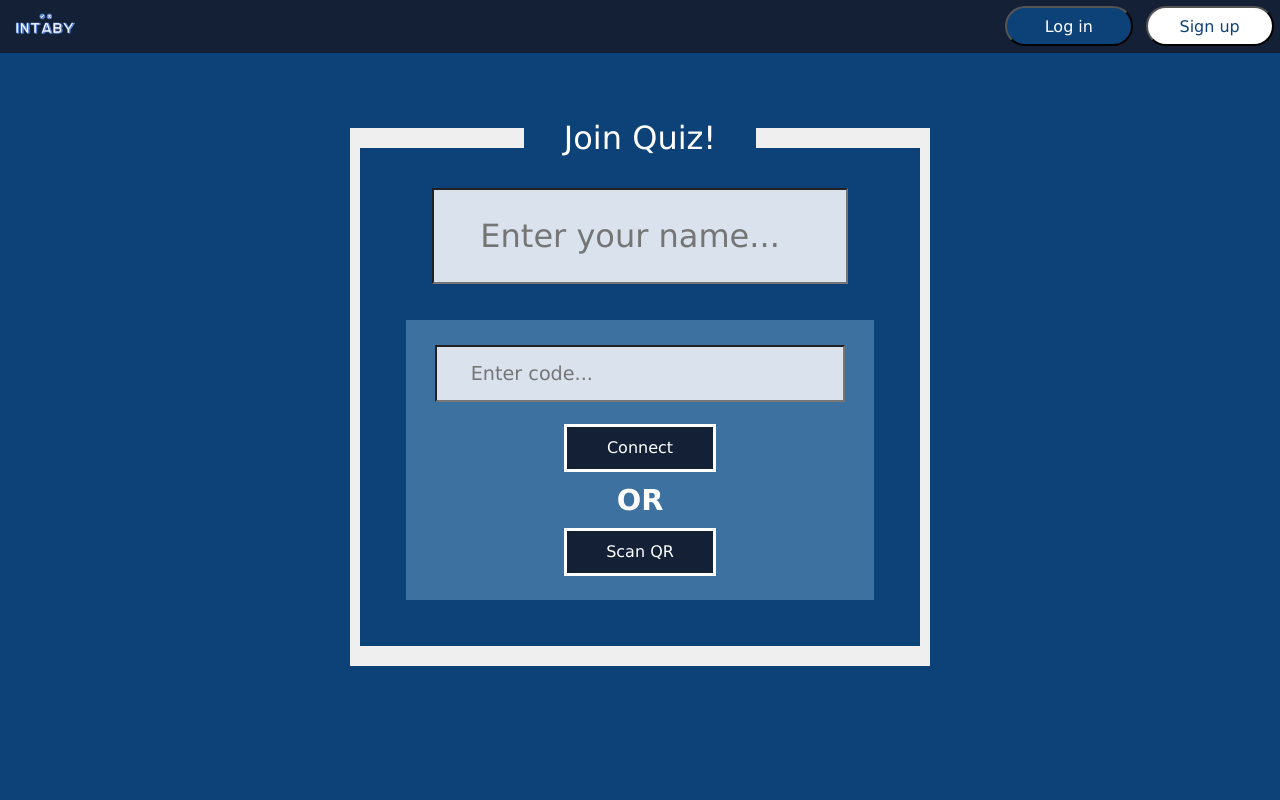
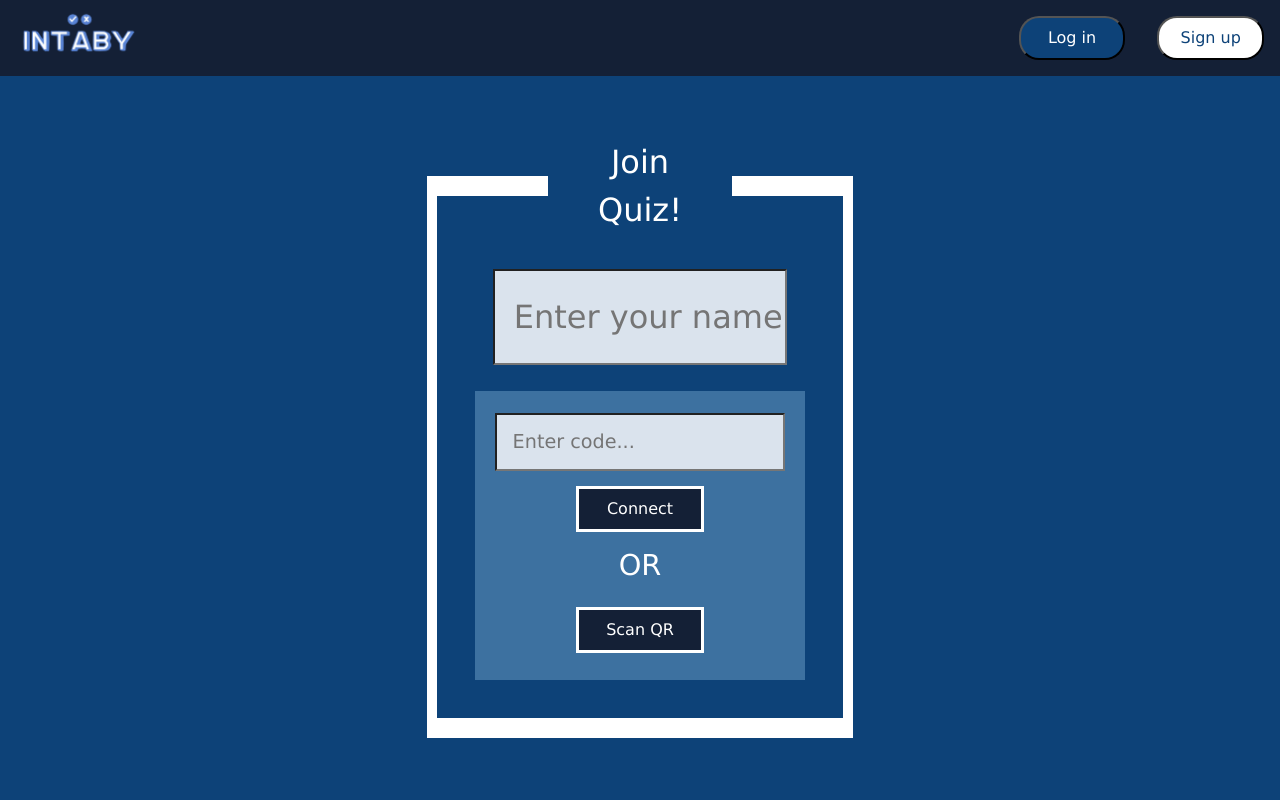
Before and after one commit to InnoSWP/Intaby, a Django app: template web-app/static/templates/main_page.html in a window 1280 px wide. Run offline with Django 4.2, Linux system fonts and the light colour scheme; the template is opened without the code that fills it, so the values that code supplies are empty.

Commit message:
Bootstrap adaptive template for main page

```diff
--- a/web-app/static/styles/style.css
+++ b/web-app/static/styles/style.css
@@ -54,12 +54,12 @@ body {
     height: 90%;
 }
 
-/* On screens that are 992px or less, set the background color to blue */
 
 @media (min-width: 768px) {
     .Question_wrapper {
         font-size: large;
     }
+
     .Answer_button {
         font-size: medium;
     }
@@ -77,11 +77,6 @@ body {
 }
 
 
-@media (min-width: 992px) {}
-
-@media (min-width: 1200px) {
-
-}
 
 .Editor {
     position: absolute;
@@ -327,12 +322,12 @@ input {
 
 }
 
-.logo {
+/* .logo {
     width: 10%;
     margin-left: 2%;
     margin-top: 1%;
     margin-bottom: 1%;
-}
+} */
 
 .right {
     width: 50%;
@@ -351,6 +346,7 @@ input {
 .Sign_up,
 .Back {
     background-color: #FFFFFF;
+    border-radius: 20px;
 }
 
 .Sign_up a,
@@ -367,8 +363,8 @@ input {
 }
 
 .Log_in {
-
     background-color: #0D4278;
+    border-radius: 20px;
 }
 
 .name2 {
@@ -376,6 +372,14 @@ input {
     display: flex;
     justify-content: space-between;
     align-items: center
+}
+
+.Border_quiz {
+    border-width: 20px 10px 20px 10px;
+    border-style: solid;
+    width: 100%;
+    padding: 20px;
+    color: #FFFFFF;
 }
 
 .Intaby {
@@ -405,6 +409,7 @@ input {
         border-style: solid;
         width: 100%;
         padding: 20px;
+        color: white;
     }
 
     .join_quiz1 {
@@ -422,20 +427,17 @@ input {
         padding: 3%;
         background-color: #3D71A0;
         margin: 5%;
-        display: flex;
-        align-items: center;
-        flex-direction: column;
-        flex-wrap: wrap;
+
     }
 
-    .Log_in,
+    /* .Log_in,
     .Sign_up,
     .Back {
         width: 20%;
         margin: 1%;
         height: 3em;
         border-radius: 20px;
-    }
+    } */
 
     .code {
         width: 94%;
@@ -464,6 +466,7 @@ input {
         border-style: solid;
         width: 100%;
         padding: 20px;
+        color: white;
     }
 
     .join_quiz1 {
@@ -484,6 +487,7 @@ input {
 
     }
 
+    /*
     .Log_in,
     .Sign_up,
     .Back {
@@ -492,14 +496,14 @@ input {
         height: 2em;
         border-radius: 20px;
 
-    }
+    } */
 
-    .logo {
+    /* .logo {
         width: 20%;
         margin-left: 2%;
         margin-top: 1%;
         margin-bottom: 1%;
-    }
+    } */
 
     .code {
         width: 95%;
@@ -533,12 +537,12 @@ input {
         padding-top: 0%;
     }
 
-    .logo {
+    /* .logo {
         width: 50%;
         margin-left: 5%;
         margin-top: 3%;
         margin-bottom: 3%;
-    }
+    } */
 
     .img1 {
         margin-top: 3%;
@@ -551,9 +555,9 @@ input {
 }
 
 .connect {
-    width: 35%;
+    /* width: 35%;
     height: 3em;
-    margin-bottom: 2.5%;
+    margin-bottom: 2.5%; */
     background-color: #142036;
     border: 3px solid white;
     color: #FFFFFF;
@@ -588,10 +592,10 @@ input {
 
 
 .qr {
-    width: 35%;
+    /* width: 35%;
     height: 3em;
     margin-top: 2.5%;
-    margin-bottom: 2%;
+    margin-bottom: 2%; */
     background-color: #142036;
     border: 3px solid white;
     color: #FFFFFF;
@@ -749,4 +753,5 @@ legend {
     padding-right: 40px;
     /* Свои значения */
     font-size: xx-large;
+    float: none;
 }
--- a/web-app/static/templates/main_page.html
+++ b/web-app/static/templates/main_page.html
@@ -1,55 +1,44 @@
 <!DOCTYPE html>
-<html lang="en">
+<html lang="en" style="height: 100%;">
 
 <head>
     <script src="jquery-3.6.0.min.js"></script>
+
+    <link href="https://cdn.jsdelivr.net/npm/bootstrap@5.2.0-beta1/dist/css/bootstrap.min.css" rel="stylesheet"
+        integrity="sha384-0evHe/X+R7YkIZDRvuzKMRqM+OrBnVFBL6DOitfPri4tjfHxaWutUpFmBp4vmVor" crossorigin="anonymous">
+    <meta charset="UTF-8">
     <link rel="stylesheet" href="/web-app/static/styles/style.css">
-    <meta charset="UTF-8">
     <meta http-equiv="X-UA-Compatible" content="IE=edge">
     <meta name="viewport" content="width=device-width, initial-scale=1.0">
     <title>Document</title>
 </head>
 
-<body style="background-color:#0D4278 ;">
-
-
+<body class="d-flex justify-content-start flex-column" style="background-color:#0D4278;">
     <header class="main_page">
-
-        <div class="name2">
-            <div class="left">
-                <img src="/web-app/static/images/logo.png" class="logo">
+        <div class="d-flex align-items-center">
+            <div class="me-auto">
+                <img src="/web-app/static/images/logo.png" class="logo col-md-3 col-ms-6 col-10">
             </div>
-            <div class="right">
-                <button class="Log_in"><a href="authorization_page.html">Log in</a> </button>
-
-                <button class="Sign_up"> <a href="registration_page.html">Sign up</a></button>
-            </div>
-
-
+            <button class="col-xl-1 col-md-2 col-3 Log_in  my-3 mx-1 mx-md-3 py-2"><a href="authorization_page.html">Log in</a> </button>
+            <button class="col-xl-1 col-md-2 col-3 Sign_up my-2 mx-1 mx-md-3 py-2"> <a href="registration_page.html">Sign up</a></button>
         </div>
-
     </header>
 
 
-    <div class="join_quiz">
-        <div class="join_quiz1">
+    <div class="d-flex align-items-center justify-content-center" style="height: 100%;">
+        <div class="col-xl-4 col-lg-6 col-md-8 col-sm-11 col-11">
             <fieldset>
-                <legend class="mp_join">Join Quiz!</legend>
-                <input class="mp_name" type="text" placeholder="  Enter your name...">
-                <div class="join_quiz_2">
-                    <input class="code" type="text" placeholder="  Enter code...">
-                    <button class="connect">Connect</button>
+                <legend class="mp_join col-md-6 col-8">Join Quiz!</legend>
+                <input class="mp_name col-lg-6" type="text" placeholder="Enter your name...">
+                <div class="join_quiz_2 d-flex pt-3 align-items-center justify-content-center flex-column">
+                    <input class="code" type="text" placeholder="Enter code...">
+                    <button class="connect col-7 col-md-5 mb-3 py-2">Connect</button>
                     <h3 class="Or">OR</h3>
-                    <button class="qr">Scan QR</button>
+                    <button class="qr col-7 col-md-5 my-3 py-2">Scan QR</button>
                 </div>
             </fieldset>
-
-
         </div>
-
-
     </div>
-
     <script src="script.js"></script>
 </body>
 
```
Also changed, not shown: web-app/static/images/logo.png, 1 other file.
